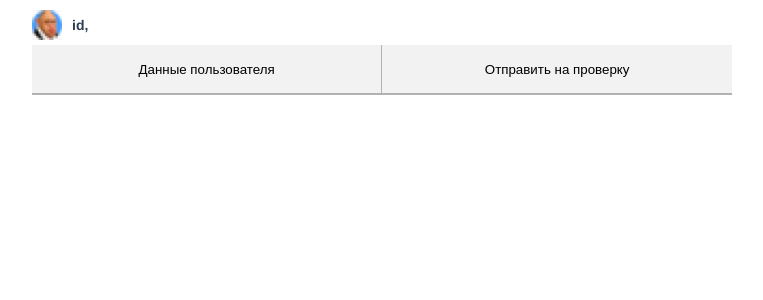
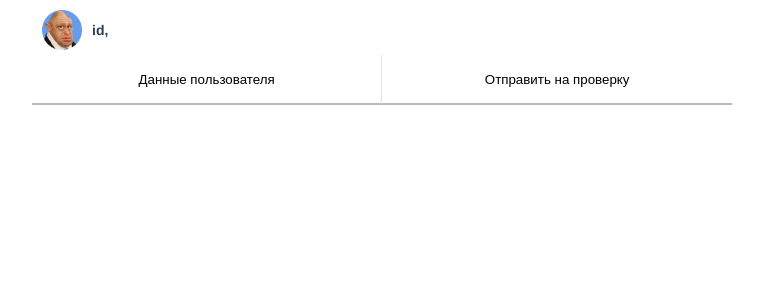
Before and after one commit to maslaknikolai/gosvon-advanced, a Vue app: page / in a window 1280 px wide. Shown: the top 300 px of the page, without its empty margins (258-1021 px from the left). Built offline with nearby package versions, Linux system fonts and the light colour scheme.

Commit message:
Logo, redesign

```diff
--- a/src/App.vue
+++ b/src/App.vue
@@ -1,8 +1,8 @@
 <template>
   <div class="header">
     <img
-      src="@/assets/logo.jpg"
-      width="30"
+      src="@/assets/logo.png"
+      width="40"
       class="logo"
     >
 
@@ -13,6 +13,7 @@
 
   <MainTabs v-model="page"  />
 
+  <div class="content">
     <UserInfo
       v-if="page === 'info'"
       :infoHtml="infoHtml"
@@ -27,6 +28,7 @@
       :token="token"
       :replyLink="replyLink"
     />
+  </div>
 </template>
 
 <script lang="ts" setup>
@@ -83,6 +85,7 @@ window.addEventListener('message', (event) => {
   align-items: center;
   margin-top: 10px;
   margin-bottom: 5px;
+  padding-left: 10px;
 }
 
 .logo {
@@ -93,4 +96,8 @@ window.addEventListener('message', (event) => {
   font-weight: bold;
   font-size: 14px;
 }
+
+.content {
+  padding: 0 10px;
+}
 </style>
--- a/src/components/MainTabs.vue
+++ b/src/components/MainTabs.vue
@@ -30,7 +30,6 @@ defineProps({
   modelValue: { type: String, required: true },
 })
 
-// eslint-disable-next-line
 const emit = defineEmits(['update:modelValue'])
 </script>
 
@@ -46,13 +45,12 @@ const emit = defineEmits(['update:modelValue'])
   height: 50px;
   display: block;
   border-radius: 0;
-  background: rgba(0,0,0,0.05);
   border: 0;
   border-bottom: 2px solid #00000045;
   cursor: pointer;
   transition: all .3s;
   margin-bottom: 20px;
-  border-right: 1px solid #00000045;
+  border-right: 1px solid #0000001c;
 }
 
 .tab:hover {
```
Also changed, not shown: src/assets/logo.jpg (deleted), src/assets/logo.png (added). Lines whose indentation alone changed are shown as unchanged.
